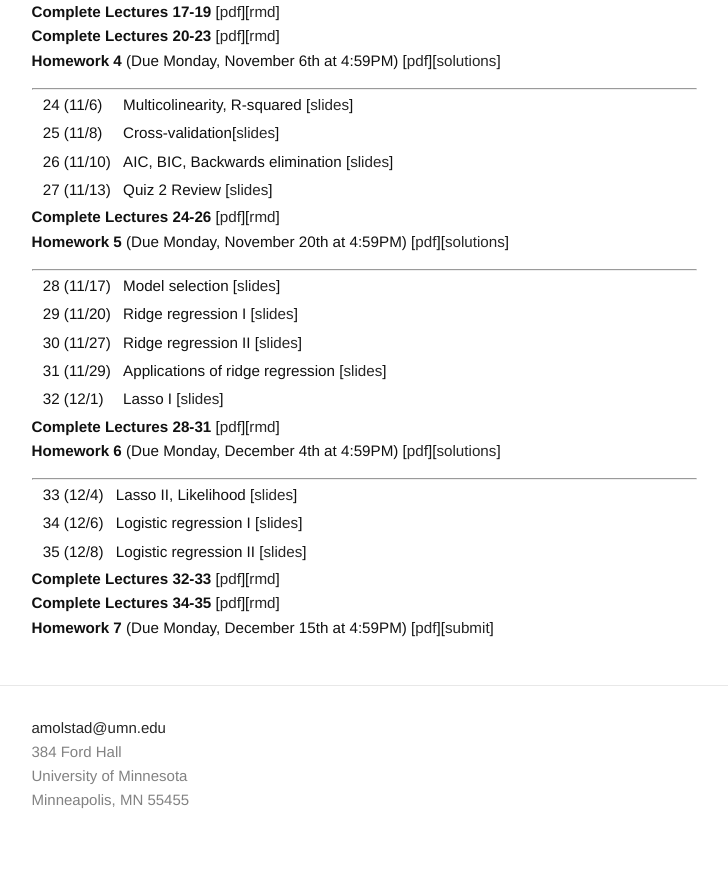
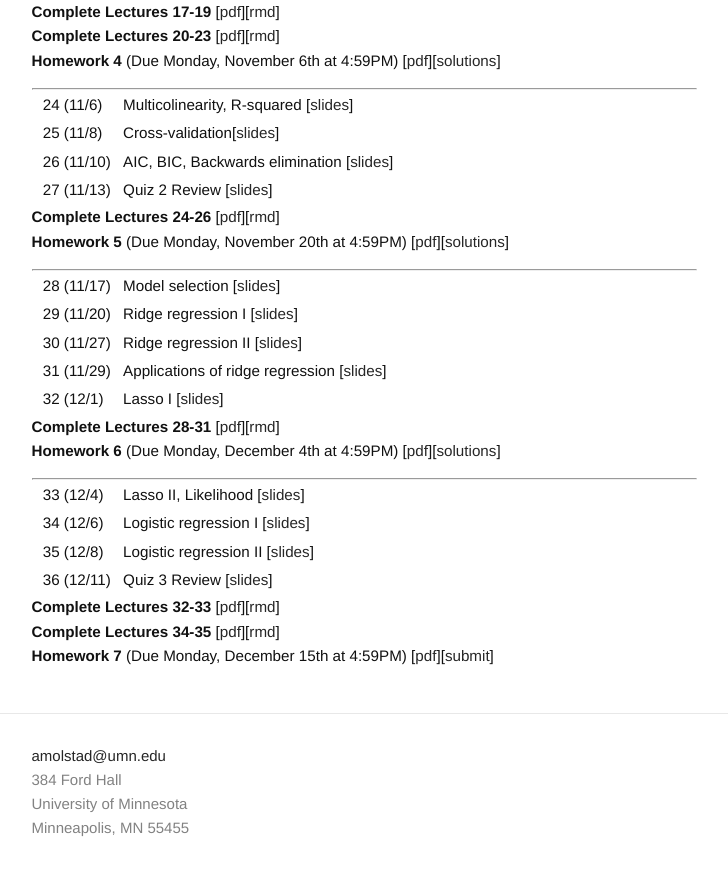
Before and after one commit to ajmolstad/ajmolstad.github.io, a Jekyll site: the page built from F23_STAT3301.md, in a window 1280 px wide and 900 px high, scrolled down 1381 px. Shown: the top 876 px of the window, without its empty margins (276-1004 px from the left). Built offline with Jekyll 4.4.1, drawn with Linux system fonts in a browser that asks for light colours.

Commit message:
Update F23_STAT3301.md

```diff
--- a/F23_STAT3301.md
+++ b/F23_STAT3301.md
@@ -105,6 +105,7 @@ Note that you must be logged into your UMN Canvas account to access course mater
 || 33 (12/4) || Lasso II, Likelihood [[slides](https://canvas.umn.edu/files/39904534/download?download_frd=1)] ||
 || 34 (12/6) || Logistic regression I [[slides](https://canvas.umn.edu/files/39995421/download?download_frd=1)] ||
 || 35 (12/8) || Logistic regression II [[slides](https://canvas.umn.edu/files/40069225/download?download_frd=1)] ||
+|| 36 (12/11) || Quiz 3 Review [[slides](https://canvas.umn.edu/files/40137744/download?download_frd=1)] ||
 
 **Complete Lectures 32-33** [[pdf](https://canvas.umn.edu/files/40069722/download?download_frd=1)][[rmd](https://canvas.umn.edu/files/40069724/download?download_frd=1)]
 **Complete Lectures 34-35** [[pdf](https://canvas.umn.edu/files/40074454/download?download_frd=1)][[rmd](https://canvas.umn.edu/files/40074455/download?download_frd=1)]
```
